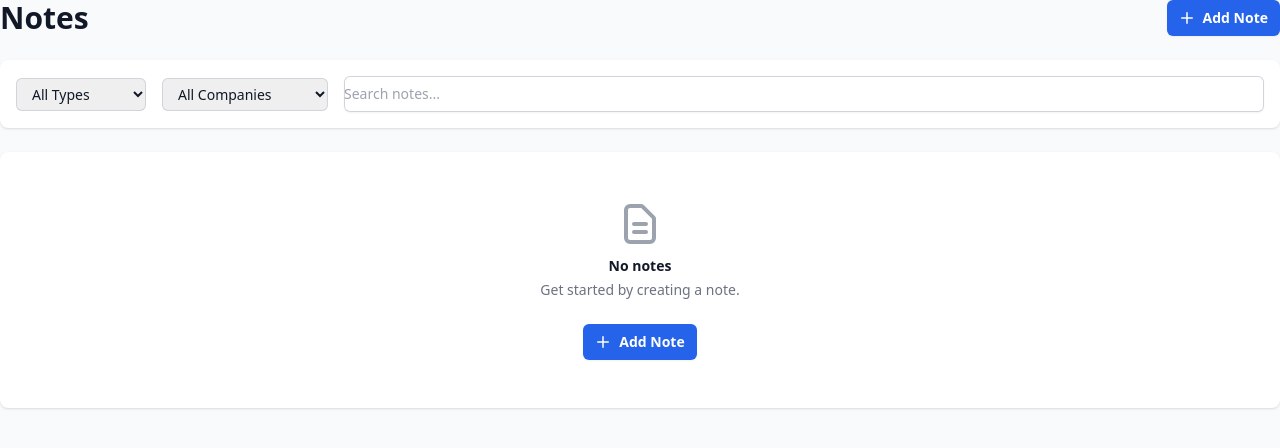
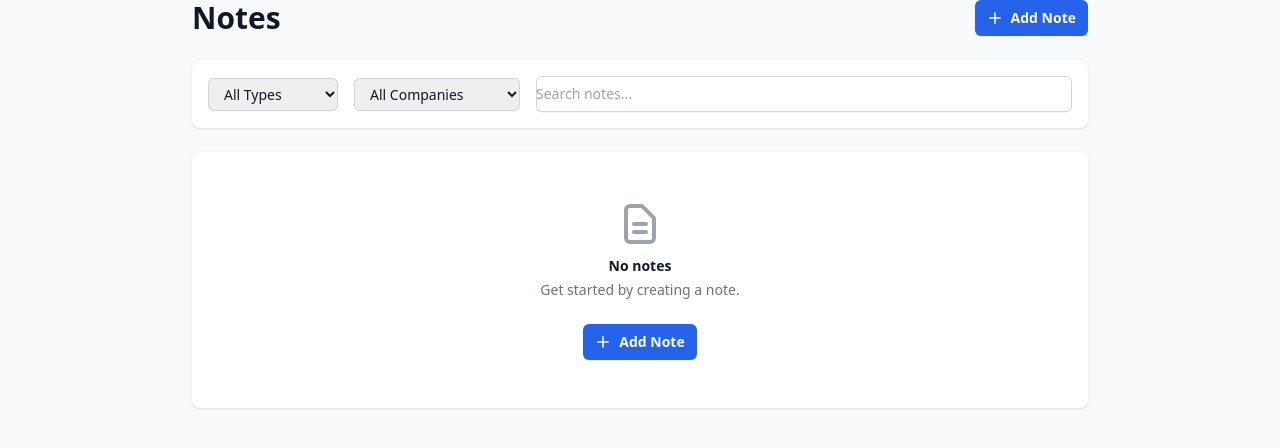
Before and after one commit to etindell/bireme-research, a Django app: template templates/notes/note_list.html in a window 1280 px wide. Shown: the top 448 px of the page. Run offline with Django 5.2, Linux system fonts and the light colour scheme; the template is opened without the code that fills it, so the values that code supplies are empty; some libraries are stand-ins or nearby versions.

Commit message:
Apply narrower content width across all pages
Add max-w-4xl constraint to all main content containers:
- Dashboard
- Company list, detail, and IRR leaderboard
- Notes list
- Team members
- Search results
- Todo detail and investor letter form

This creates a consistent centered, narrower layout on desktop
that improves readability and matches the recent todos page styling.

Co-Authored-By: Claude Opus 4.5 <noreply@anthropic.com>

```diff
--- a/templates/companies/company_detail.html
+++ b/templates/companies/company_detail.html
@@ -3,7 +3,7 @@
 {% block title %}{{ company.name }} - Bireme Research{% endblock %}
 
 {% block content %}
-<div class="space-y-6">
+<div class="max-w-4xl mx-auto space-y-6">
     <!-- Header -->
     <div class="md:flex md:items-start md:justify-between">
         <div class="min-w-0 flex-1">
--- a/templates/companies/company_list.html
+++ b/templates/companies/company_list.html
@@ -3,7 +3,7 @@
 {% block title %}Companies - Bireme Research{% endblock %}
 
 {% block content %}
-<div class="space-y-6">
+<div class="max-w-4xl mx-auto space-y-6">
     <!-- Filters (always visible) -->
     <div class="bg-white shadow rounded-lg p-4">
         <div class="flex flex-wrap gap-4 items-center">
--- a/templates/companies/irr_leaderboard.html
+++ b/templates/companies/irr_leaderboard.html
@@ -3,7 +3,7 @@
 {% block title %}IRR Leaderboard - Bireme Research{% endblock %}
 
 {% block content %}
-<div class="space-y-6">
+<div class="max-w-4xl mx-auto space-y-6">
     <!-- Header -->
     <div class="md:flex md:items-center md:justify-between">
         <div class="min-w-0 flex-1">
--- a/templates/dashboard.html
+++ b/templates/dashboard.html
@@ -7,7 +7,7 @@
 {% endblock %}
 
 {% block content %}
-<div class="space-y-6">
+<div class="max-w-4xl mx-auto space-y-6">
     <!-- Header -->
     <div class="md:flex md:items-center md:justify-between">
         <div class="min-w-0 flex-1">
--- a/templates/notes/note_list.html
+++ b/templates/notes/note_list.html
@@ -3,7 +3,7 @@
 {% block title %}Notes - Bireme Research{% endblock %}
 
 {% block content %}
-<div class="space-y-6">
+<div class="max-w-4xl mx-auto space-y-6">
     <!-- Header -->
     <div class="md:flex md:items-center md:justify-between">
         <div class="min-w-0 flex-1">
--- a/templates/organizations/members.html
+++ b/templates/organizations/members.html
@@ -3,7 +3,7 @@
 {% block title %}Team Members - {{ current_organization.name }} - Bireme Research{% endblock %}
 
 {% block content %}
-<div class="space-y-6">
+<div class="max-w-4xl mx-auto space-y-6">
     <div class="md:flex md:items-center md:justify-between">
         <div class="min-w-0 flex-1">
             <h1 class="text-2xl font-bold leading-7 text-gray-900 sm:truncate sm:text-3xl">
--- a/templates/search/search.html
+++ b/templates/search/search.html
@@ -3,7 +3,7 @@
 {% block title %}Search{% if query %}: {{ query }}{% endif %} - Bireme Research{% endblock %}
 
 {% block content %}
-<div class="space-y-6">
+<div class="max-w-4xl mx-auto space-y-6">
     <!-- Header -->
     <div>
         <h1 class="text-2xl font-bold leading-7 text-gray-900 sm:truncate sm:text-3xl">
--- a/templates/todos/investor_letter_form.html
+++ b/templates/todos/investor_letter_form.html
@@ -3,7 +3,7 @@
 {% block title %}{{ todo.title }} - Bireme Research{% endblock %}
 
 {% block content %}
-<div class="space-y-6">
+<div class="max-w-4xl mx-auto space-y-6">
     <!-- Breadcrumb -->
     <nav class="flex" aria-label="Breadcrumb">
         <ol role="list" class="flex items-center space-x-4">
--- a/templates/todos/todo_detail.html
+++ b/templates/todos/todo_detail.html
@@ -3,7 +3,7 @@
 {% block title %}{{ todo.title }} - Bireme Research{% endblock %}
 
 {% block content %}
-<div class="space-y-6">
+<div class="max-w-4xl mx-auto space-y-6">
     <!-- Breadcrumb -->
     <nav class="flex" aria-label="Breadcrumb">
         <ol role="list" class="flex items-center space-x-4">
```
